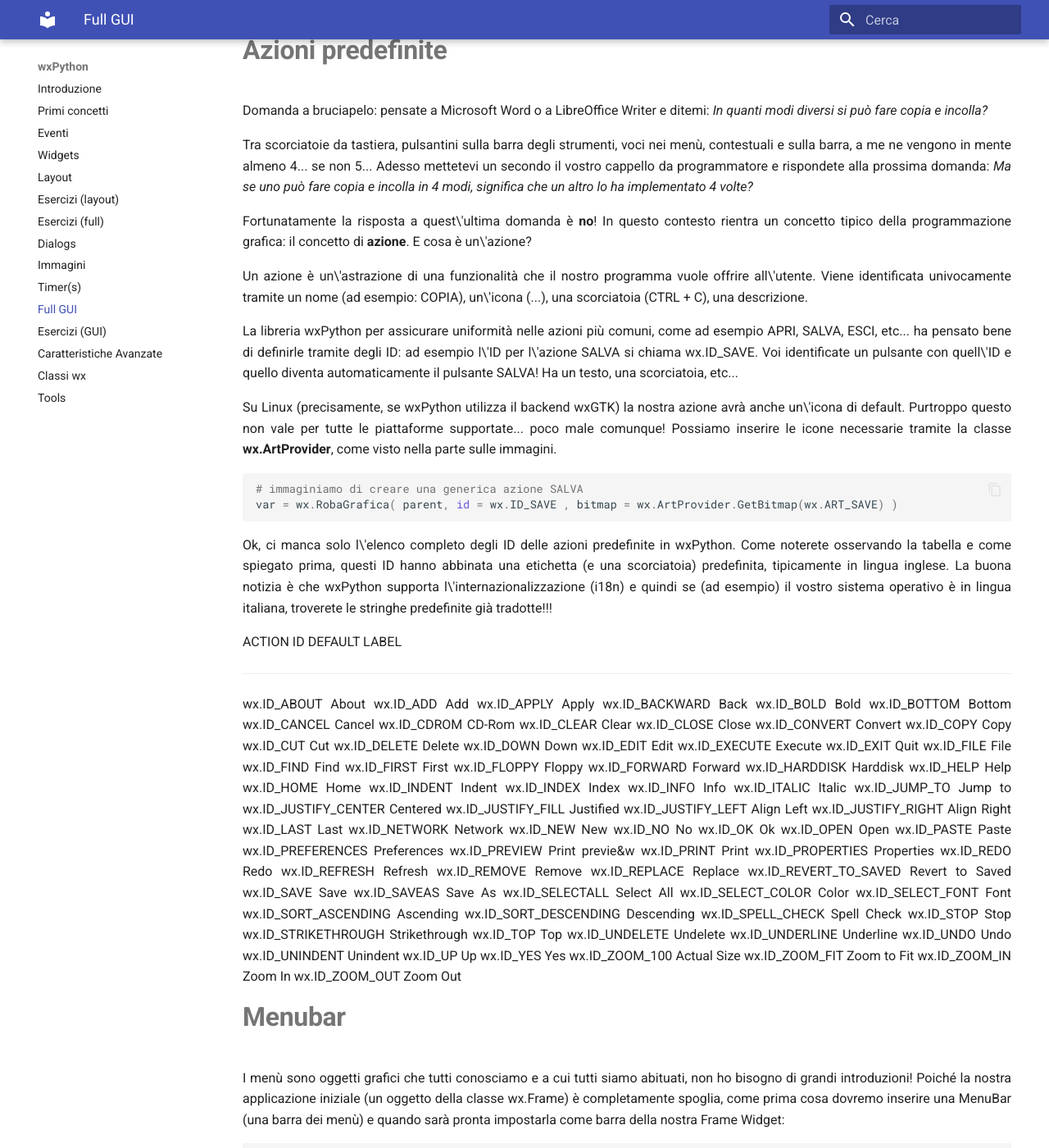
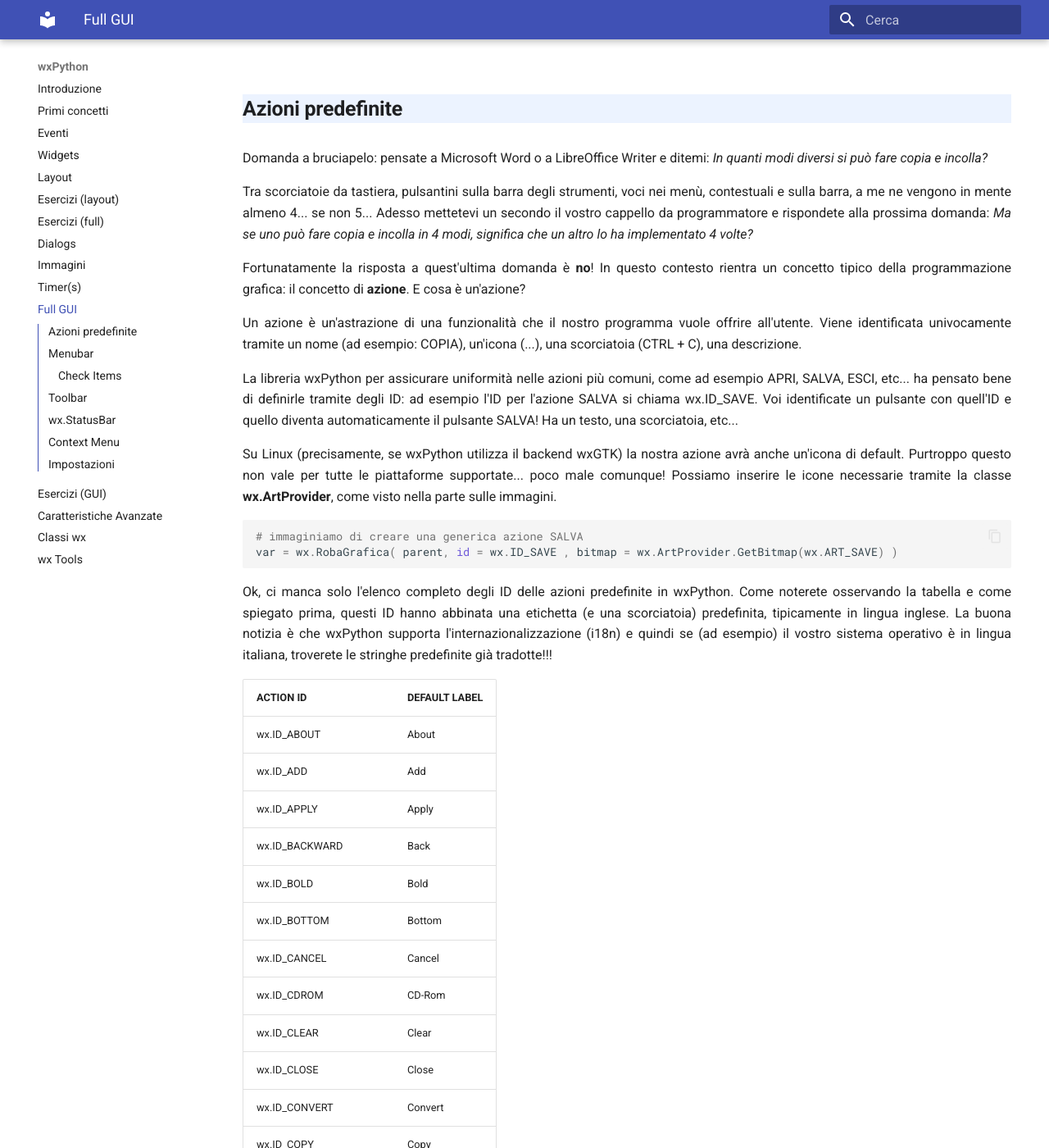
Before and after one commit to adjamhub/pyhandouts, an MkDocs documentation site: the page built from docs/wx/140_full_gui.md, in a window 1280 px wide and 1400 px high, scrolled down 254 px. Shown: the whole window at 82% size. Built offline with MkDocs 1.6.1 and Material for MkDocs 9.7.7, drawn with Linux system fonts in a browser that asks for light colours; some of the changed text lies outside the part shown.

````diff
--- a/docs/wx/140_full_gui.md
+++ b/docs/wx/140_full_gui.md
@@ -42,90 +40,91 @@ visto nella parte sulle immagini.
 var = wx.RobaGrafica( parent, id = wx.ID_SAVE , bitmap = wx.ArtProvider.GetBitmap(wx.ART_SAVE) )
 ```
 
-Ok, ci manca solo l\'elenco completo degli ID delle azioni predefinite
+Ok, ci manca solo l'elenco completo degli ID delle azioni predefinite
 in wxPython. Come noterete osservando la tabella e come spiegato prima,
 questi ID hanno abbinata una etichetta (e una scorciatoia) predefinita,
 tipicamente in lingua inglese. La buona notizia è che wxPython supporta
-l\'internazionalizzazione (i18n) e quindi se (ad esempio) il vostro
+l'internazionalizzazione (i18n) e quindi se (ad esempio) il vostro
 sistema operativo è in lingua italiana, troverete le stringhe
 predefinite già tradotte!!!
 
-  ACTION ID               DEFAULT LABEL
-  ----------------------- -----------------
-  wx.ID_ABOUT             About
-  wx.ID_ADD               Add
-  wx.ID_APPLY             Apply
-  wx.ID_BACKWARD          Back
-  wx.ID_BOLD              Bold
-  wx.ID_BOTTOM            Bottom
-  wx.ID_CANCEL            Cancel
-  wx.ID_CDROM             CD-Rom
-  wx.ID_CLEAR             Clear
-  wx.ID_CLOSE             Close
-  wx.ID_CONVERT           Convert
-  wx.ID_COPY              Copy
-  wx.ID_CUT               Cut
-  wx.ID_DELETE            Delete
-  wx.ID_DOWN              Down
-  wx.ID_EDIT              Edit
-  wx.ID_EXECUTE           Execute
-  wx.ID_EXIT              Quit
-  wx.ID_FILE              File
-  wx.ID_FIND              Find
-  wx.ID_FIRST             First
-  wx.ID_FLOPPY            Floppy
-  wx.ID_FORWARD           Forward
-  wx.ID_HARDDISK          Harddisk
-  wx.ID_HELP              Help
-  wx.ID_HOME              Home
-  wx.ID_INDENT            Indent
-  wx.ID_INDEX             Index
-  wx.ID_INFO              Info
-  wx.ID_ITALIC            Italic
-  wx.ID_JUMP_TO           Jump to
-  wx.ID_JUSTIFY_CENTER    Centered
-  wx.ID_JUSTIFY_FILL      Justified
-  wx.ID_JUSTIFY_LEFT      Align Left
-  wx.ID_JUSTIFY_RIGHT     Align Right
-  wx.ID_LAST              Last
-  wx.ID_NETWORK           Network
-  wx.ID_NEW               New
-  wx.ID_NO                No
-  wx.ID_OK                Ok
-  wx.ID_OPEN              Open
-  wx.ID_PASTE             Paste
-  wx.ID_PREFERENCES       Preferences
-  wx.ID_PREVIEW           Print previe&w
-  wx.ID_PRINT             Print
-  wx.ID_PROPERTIES        Properties
-  wx.ID_REDO              Redo
-  wx.ID_REFRESH           Refresh
-  wx.ID_REMOVE            Remove
-  wx.ID_REPLACE           Replace
-  wx.ID_REVERT_TO_SAVED   Revert to Saved
-  wx.ID_SAVE              Save
-  wx.ID_SAVEAS            Save As
-  wx.ID_SELECTALL         Select All
-  wx.ID_SELECT_COLOR      Color
-  wx.ID_SELECT_FONT       Font
-  wx.ID_SORT_ASCENDING    Ascending
-  wx.ID_SORT_DESCENDING   Descending
-  wx.ID_SPELL_CHECK       Spell Check
-  wx.ID_STOP              Stop
-  wx.ID_STRIKETHROUGH     Strikethrough
-  wx.ID_TOP               Top
-  wx.ID_UNDELETE          Undelete
-  wx.ID_UNDERLINE         Underline
-  wx.ID_UNDO              Undo
-  wx.ID_UNINDENT          Unindent
-  wx.ID_UP                Up
-  wx.ID_YES               Yes
-  wx.ID_ZOOM_100          Actual Size
-  wx.ID_ZOOM_FIT          Zoom to Fit
-  wx.ID_ZOOM_IN           Zoom In
-  wx.ID_ZOOM_OUT          Zoom Out
+| ACTION ID         | DEFAULT LABEL                |
+|-------------------|------------------------------|
+| wx.ID_ABOUT       |      About |
+| wx.ID_ADD         |      Add |
+|  wx.ID_APPLY      |       Apply |
+|  wx.ID_BACKWARD   |       Back |
+|  wx.ID_BOLD       |       Bold |
+|  wx.ID_BOTTOM     |       Bottom |
+|  wx.ID_CANCEL     |       Cancel |
+|  wx.ID_CDROM      |       CD-Rom |
+|  wx.ID_CLEAR      |       Clear |
+|  wx.ID_CLOSE      |       Close |
+|  wx.ID_CONVERT    |       Convert |
+|  wx.ID_COPY       |       Copy |
+|  wx.ID_CUT        |       Cut |
+|  wx.ID_DELETE     |       Delete |
+|  wx.ID_DOWN       |       Down |
+|  wx.ID_EDIT       |       Edit |
+|  wx.ID_EXECUTE    |       Execute |
+|  wx.ID_EXIT       |       Quit |
+|  wx.ID_FILE       |       File |
+|  wx.ID_FIND       |       Find |
+|  wx.ID_FIRST      |       First |
+|  wx.ID_FLOPPY     |       Floppy |
+|  wx.ID_FORWARD    |       Forward |
+|  wx.ID_HARDDISK   |       Harddisk |
+|  wx.ID_HELP       |       Help |
+|  wx.ID_HOME       |       Home |
+|  wx.ID_INDENT     |       Indent |
+|  wx.ID_INDEX      |       Index |
+|  wx.ID_INFO       |       Info |
+|  wx.ID_ITALIC     |       Italic |
+|  wx.ID_JUMP_TO    |       Jump to |
+|  wx.ID_JUSTIFY_CENTER |    Centered |
+|  wx.ID_JUSTIFY_FILL   |   Justified |
+|  wx.ID_JUSTIFY_LEFT   |   Align Left |
+|  wx.ID_JUSTIFY_RIGHT  |   Align Right |
+|  wx.ID_LAST           |   Last |
+|  wx.ID_NETWORK        |   Network |
+|  wx.ID_NEW            |   New |
+|  wx.ID_NO             |   No |
+|  wx.ID_OK             |   Ok |
+|  wx.ID_OPEN           |   Open |
+|  wx.ID_PASTE          |   Paste |
+|  wx.ID_PREFERENCES    |   Preferences |
+|  wx.ID_PREVIEW        |   Print preview |
+|  wx.ID_PRINT          |  Print |
+|  wx.ID_PROPERTIES     |   Properties |
+|  wx.ID_REDO           |   Redo |
+|  wx.ID_REFRESH        |   Refresh |
+|  wx.ID_REMOVE         |   Remove |
+|  wx.ID_REPLACE        |   Replace |
+|  wx.ID_REVERT_TO_SAVED |   Revert to Saved |
+|  wx.ID_SAVE            |  Save |
+|  wx.ID_SAVEAS          |  Save As |
+|  wx.ID_SELECTALL       |  Select All |
+|  wx.ID_SELECT_COLOR    |  Color |
+|  wx.ID_SELECT_FONT     |  Font |
+|  wx.ID_SORT_ASCENDING  |  Ascending |
+|  wx.ID_SORT_DESCENDING |  Descending |
+|  wx.ID_SPELL_CHECK     |  Spell Check |
+|  wx.ID_STOP            |  Stop |
+|  wx.ID_STRIKETHROUGH   |  Strikethrough |
+|  wx.ID_TOP             |  Top |
+|  wx.ID_UNDELETE        |  Undelete |
+|  wx.ID_UNDERLINE       |  Underline |
+|  wx.ID_UNDO            |  Undo |
+|  wx.ID_UNINDENT        |  Unindent |
+|  wx.ID_UP              |  Up |
+|  wx.ID_YES             |  Yes |
+|  wx.ID_ZOOM_100        |  Actual Size |
+|  wx.ID_ZOOM_FIT        |  Zoom to Fit |
+|  wx.ID_ZOOM_IN         |  Zoom In |
+|  wx.ID_ZOOM_OUT        |  Zoom Out |
 
-# Menubar
+
+## Menubar
 
 I menù sono oggetti grafici che tutti conosciamo e a cui tutti siamo
 abituati, non ho bisogno di grandi introduzioni! Poiché la nostra
@@ -173,12 +172,12 @@ fileMenu.Append(customItem)
 menubar.Append(fileMenu, '&File')
 ```
 
-Si ottiene questo (come vedete, su Linux c\'è un\'icona in più\...):
+Si ottiene questo (come vedete, su Linux c'è un'icona in più...):
 
 ![image](images/wxMenuBar.jpg)
 
 Per collegare le azioni create ad una funzione (Binding) va intercettato
-l\'evento wx.EVT_MENU abbinato all\'ID della voce di menù in questione:
+l'evento wx.EVT_MENU abbinato all'ID della voce di menù in questione:
 
 ``` python
 # per fare Bind dell'azione con ID = wx.ID_EXIT ad una funzione chiamata esci
@@ -188,7 +187,7 @@ self.Bind(wx.EVT_MENU, self.esci, id=wx.ID_EXIT)
 self.Bind(wx.EVT_MENU, self.faiQualcosa, id=35)
 ```
 
-Come al solito allego il codice completo dell\'esempio proposto:
+Come al solito allego il codice completo dell'esempio proposto:
 
 ``` python
 import wx
@@ -241,7 +240,7 @@ window.Show()
 app.MainLoop()
 ```
 
-## Check Items
+### Check Items
 
 Devo aggiungere a questo punto una caratteristica della classe
 wx.MenuItem, ovvero quella che implementa le voci di menù e può
@@ -298,11 +297,11 @@ window.Show()
 app.MainLoop()
 ```
 
-# Toolbar
+## Toolbar
 
-Se le barre dei menù dovrebbero permettere l\'accesso a **tutte** le
+Se le barre dei menù dovrebbero permettere l'accesso a **tutte** le
 funzioni disponibili in una applicazione, le barre degli strumenti
-dovrebbero permettere l\'accesso alle azioni veloci, ovvero a quelle di
+dovrebbero permettere l'accesso alle azioni veloci, ovvero a quelle di
 maggior utilizzo per gli utenti.
 
 Per aggiungere una Toolbar alla nostra Frame Widget dobbiamo utilizzare
@@ -335,14 +334,14 @@ questionTool = toolbar.AddTool( 73 , "Fai una domanda" , wx.ArtProvider.GetBitma
 ```
 
 A questo punto, se volete collegare i pulsanti della Toolbar ad una
-funzione, basta eseguire il solito Bind() con l\'evento **wx.EVT_TOOL**.
+funzione, basta eseguire il solito Bind() con l'evento **wx.EVT_TOOL**.
 
 ```
 self.Bind(wx.EVT_TOOL, self.esci, exitTool )
 self.Bind(wx.EVT_TOOL, self.dattiUnaRisposta, exitTool )
 ```
 
-Come al solito, propongo l\'esempio completo delle toolbar.
+Come al solito, propongo l'esempio completo delle toolbar.
 
 ```
 import wx
@@ -425,14 +421,14 @@ window.Show()
 app.MainLoop()
 ```
 
-# wx.StatusBar
+## wx.StatusBar
 
 La classe wx.StatusBar rappresenta una widget che implementa la barra di
 stato delle applicazioni.
 
 ![image](images/wxStatusBar.jpg)
 
-E\' possibile creare una barra di stato in due modi: o dichiarando un
+E' possibile creare una barra di stato in due modi: o dichiarando un
 oggetto di tipo wx.StatusBar e poi inserendolo nella finestra tramite il
 metodo *SetStatusBar()* oppure chiamando direttamente dalla finestra il
 metodo *CreateStatusBar()*. Se dovete solo visualizzare informazioni il
@@ -440,7 +436,7 @@ secondo metodo è una bomba! Se dovete modificare la StatusBar
 aggiungendovi widget e icone serve il primo metodo, eventualmente
 creando una classe derivata da wx.StatusBar.
 
-Nell\'esempio proposto si crea automaticamente una StatusBar e si
+Nell'esempio proposto si crea automaticamente una StatusBar e si
 visualizza la posizione del puntatore non appena questo entra nella
 finestra.
 
@@ -469,7 +465,7 @@ window.Show()
 app.MainLoop()
 ```
 
-# Context Menu
+## Context Menu
 
 I *Context Menus* ovvero i menù contestuali sono quei menù che appaiono
 quando si fa click con il tasto destro in determinate posizione della
@@ -482,7 +478,7 @@ Un immagine vale più di 1000 parole:
 Per capire come si può implementare un Context Menu tramite la libreria
 wxPython proviamo ad implementarne uno su una widget con dentro un check
 item che abilita o disabilita la toolbar, rendendo possibile in
-quest\'ultimo caso utilizzare i suoi strumenti.
+quest'ultimo caso utilizzare i suoi strumenti.
 
 ``` python
 import wx
@@ -532,30 +528,30 @@ Il risultato di questo codice è il seguente:
 
 ![image](images/wxContextMenu.jpg)
 
-Spero che osservare e riprodurre l\'esempio sia sufficiente per capire
+Spero che osservare e riprodurre l'esempio sia sufficiente per capire
 il funzionamento :)
 
-# Impostazioni
+## Impostazioni
 
 Può essere interessante e/o addirittura necessario per una applicazione
 salvare da qualche parte alcune impostazioni da ricaricare al prossimo
 riavvio. Ad esempio potrebbe essere interessante tracciare la posizione
 e la dimensione della finestra principale nello schermo, per riproporla
-identica\... oppure nel caso di una applicazione che permette ad esempio
+identica... oppure nel caso di una applicazione che permette ad esempio
 di cambiare la dimensione del font, di memorizzare questa impostazione e
 riproporla anche nelle successive esecuzioni, senza dover ogni volta
-costringere l\'utente a cambiarla di nuovo.
+costringere l'utente a cambiarla di nuovo.
 
 Certo siete già in grado di fare questo tipo di lavoro salvando ad
-esempio su file di testo queste informazioni\... ma dove lo mettiamo
+esempio su file di testo queste informazioni... ma dove lo mettiamo
 questo file per essere ragionevolmente sicuri di ritrovarlo alla
 prossima esecuzione? A tutte queste domande risponde con semplicità
 disarmante la classe **wx.FileConfig** che deriva dalla classe astratta
-**wx.ConfigBase** (uhm\... forse non sapete cosa significa astratta\...
+**wx.ConfigBase** (uhm... forse non sapete cosa significa astratta...
 pazienza!!!).
 
 La classe *wx.FileConfig* richiede come informazioni solo il nome
-dell\'applicazione, poi per ogni sistema operativo sceglie il posto
+dell'applicazione, poi per ogni sistema operativo sceglie il posto
 riservato alle impostazioni delle applicazioni e scrive lì dentro un
 file di testo con una sequenza di coppie VARIABILE = VALORE.
 
@@ -596,7 +592,7 @@ STEP 2
 STEP 3
 
 :   Quando ti serve di sapere i valori abbinati alle variabili
-    \"colore\" e \"dimensioneFont\", che evidentemente per il tuo
+    "colore" e "dimensioneFont", che evidentemente per il tuo
     programma sono importanti, ti basterà andare a controllarne il
     valore con le funzioni Read (che restituisce sempre stringhe, quindi
     converti i valori se ne hai bisogno).
--- a/mkdocs.yml
+++ b/mkdocs.yml
@@ -73,7 +73,7 @@ nav:
     - Esercizi (GUI): wx/143_full_gui_ex.md
     - Caratteristiche Avanzate: wx/150_advanced.md
     - Classi wx: wx/201_classes.md
-    - Tools: wx/299_tools.md
+    - wx Tools: wx/299_tools.md
   - Insights:
     - Introduzione: insights/00_intro.md
     - Ambienti Virtuali: insights/01_venv.md
````
Also changed, not shown: other parts of docs/wx/140_full_gui.md (+26 -31 lines), docs/wx/110_widgets.md (+1 -1 lines), docs/wx/132_images.md (+3 -1 lines), docs/wx/135_timer.md (+2 -2 lines).
